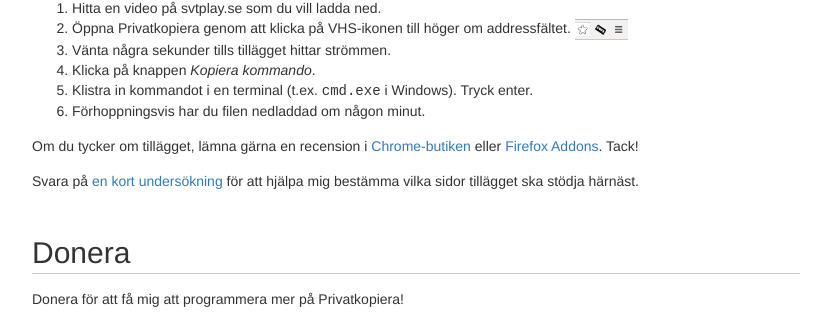
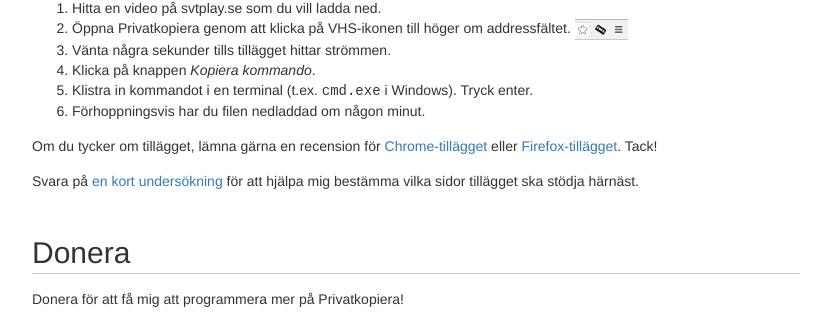
Before and after one commit to stefansundin/privatkopiera, a Jekyll site: the page built from index.html, in a window 1280 px wide and 900 px high, scrolled down 442 px. Shown: the part 122-444 px from the top of the window, without its empty margins (224-1055 px from the left). Built offline with Jekyll 4.4.1, drawn with Linux system fonts in a browser that asks for light colours; some of the changed text lies outside the part shown.

Commit message:
SOCKS in Firefox

```diff
--- a/index.html
+++ b/index.html
@@ -12,7 +12,7 @@
 
   <div class="text-center btn-group-lg">
     <a class="btn btn-default" target="_blank" href="https://chrome.google.com/webstore/detail/{{ site.extension_name }}/{{ site.extension_id }}" id="chrome-button"><span class="glyphicon glyphicon-download-alt"></span> Chrome</a>
-    <a class="btn btn-default" target="_blank" href="https://addons.mozilla.org/en-US/firefox/addon/{{ site.extension_name }}/" id="firefox-button"><span class="glyphicon glyphicon-download-alt"></span> Firefox</a>
+    <a class="btn btn-default" target="_blank" href="https://addons.mozilla.org/firefox/addon/{{ site.extension_name }}/" id="firefox-button"><span class="glyphicon glyphicon-download-alt"></span> Firefox</a>
     <a class="btn btn-default" target="_blank" href="{{ site.github.repository_url }}"><span class="glyphicon glyphicon-new-window"></span> Källkod</a>
   </div>
 
@@ -36,7 +36,7 @@
       <li>Förhoppningsvis har du filen nedladdad om någon minut.</li>
     </ol>
 
-    <p>Om du tycker om tillägget, lämna gärna en recension i <a target="_blank" href="https://chrome.google.com/webstore/detail/{{ site.extension_name }}/{{ site.extension_id }}">Chrome-butiken</a> eller <a target="_blank" href="https://addons.mozilla.org/en-US/firefox/addon/{{ site.extension_name }}/">Firefox Addons</a>. Tack!</p>
+    <p>Om du tycker om tillägget, lämna gärna en recension för <a target="_blank" href="https://chrome.google.com/webstore/detail/{{ site.extension_name }}/{{ site.extension_id }}/reviews">Chrome-tillägget</a> eller <a target="_blank" href="https://addons.mozilla.org/firefox/addon/{{ site.extension_name }}/reviews/add">Firefox-tillägget</a>. Tack!</p>
 
     <p>Svara på <a href="https://goo.gl/forms/gZKoMuXklI" target="_blank">en kort undersökning</a> för att hjälpa mig bestämma vilka sidor tillägget ska stödja härnäst.</p>
 
@@ -123,6 +123,8 @@
 /Applications/Google\ Chrome.app/Contents/MacOS/Google\ Chrome --proxy-server="socks5://127.0.0.1:1080"
 {% endhighlight %}
 
+    <p>I Firefox är det enklare att använda SOCKS. Öppna <i>Inställningar</i> » <i>Avancerat</i> » <i>Nätverk</i> » <i>Inställningar</i> och kryssa sedan för <i>Manuell proxykonfiguration</i>. Skriv in <tt>localhost</tt> som <i>SOCKS-värd</i> och använd port <tt>1080</tt>.</p>
+
 
     <h2 id="other_programs">Andra program</h2>
 
```
